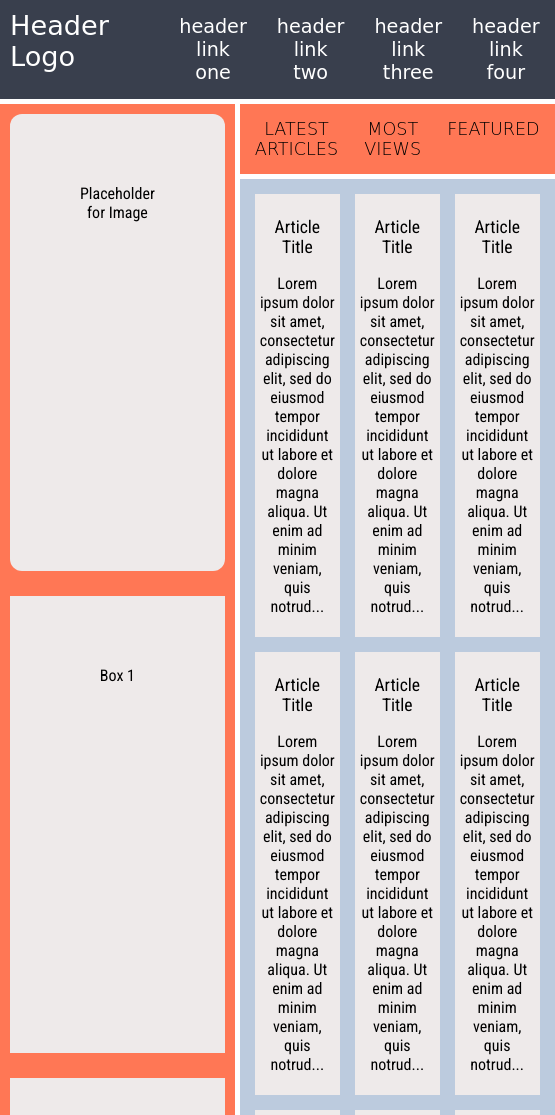
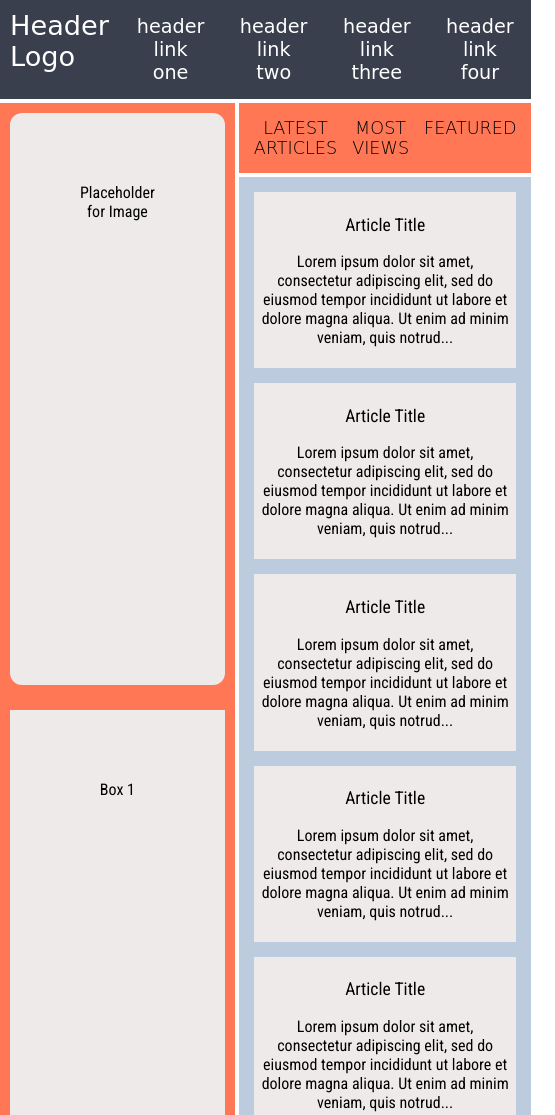
Before and after one commit to BlasioGodi/Advanced-HTML-and-CSS, a plain HTML site: page 03-grid-layout-3/index.html in a window 390 px wide. Shown: the top 1115 px of the page, 555 px wide, since content can reach past the window. Drawn offline with Linux system fonts and the light colour scheme; a web font is replaced by a local one.

Commit message:
Responsive style updated

```diff
--- a/03-grid-layout-3/style.css
+++ b/03-grid-layout-3/style.css
@@ -20,9 +20,9 @@ body {
 
 .container {
   display: grid;
-  grid-template-columns: 0.5fr 3fr;
+  grid-template-columns: 1fr 4fr;
   grid-template-rows: 0.5fr 0.3fr 5fr 0.5fr;
-  gap: 5px;
+  gap: 4px;
   height: 100vh;
   width: 100vw;
 }
@@ -30,10 +30,14 @@ body {
 .header {
   grid-column: 1 / 3;
   display: grid;
-  grid-template-columns: 2fr 1fr 1fr 1fr 1fr;
+  grid-template-columns: 2fr repeat(4, 3fr);
   background-color: var(--header-bg-color);
   font-family: var(--header-text);
   color: white;
+}
+
+.header li {
+  display: inline-block;
 }
 
 .header-logo {
@@ -53,7 +57,7 @@ body {
 .sidebar {
   grid-row: 2 / 4;
   display: grid;
-  grid-template-rows: 1fr 1fr 1fr 1fr;
+  grid-template-rows: repeat(4, 1fr);
   background-color: var(--sidebar-bg-color);
   gap: 25px;
   padding: 10px;
@@ -94,8 +98,8 @@ body {
 
 .article {
   display: grid;
-  grid-template-rows: repeat(4, 1fr);
-  grid-template-columns: repeat(3, 1fr);
+  grid-template-rows: repeat(auto-fit, minmax(1fr, 200px));
+  grid-template-columns: repeat(auto-fit, minmax(250px, 1fr));
   background-color: var(--article-bg-color);
   gap: 15px;
   padding: 15px;
```
